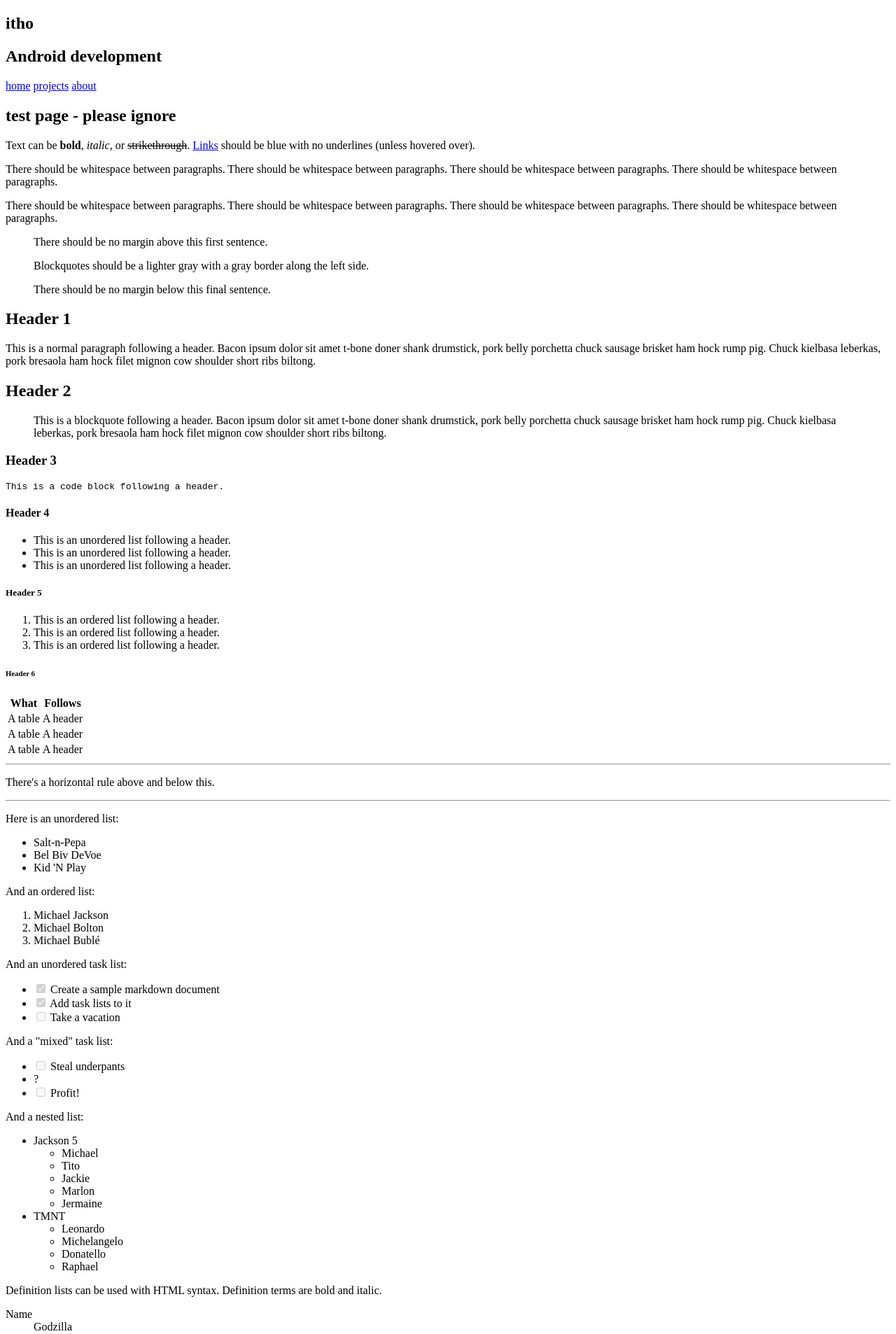
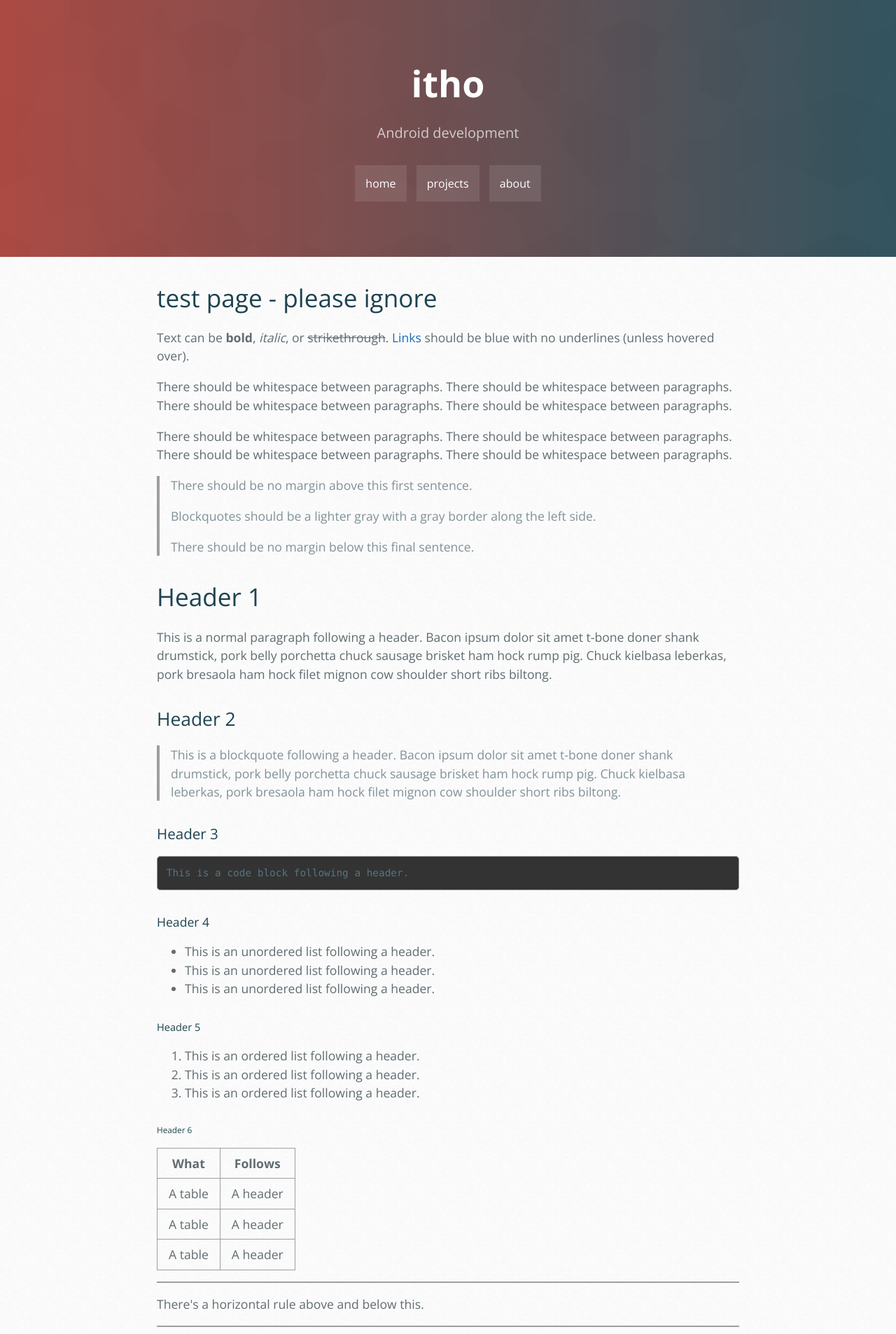
Before and after one commit to itho/itho.github.io, a Jekyll site: the page built from test/index.html, in a window 1280 px wide. Shown: the top 1906 px of the page at 70% size. Built offline with Jekyll 4.4.1, drawn with Linux system fonts in a browser that asks for light colours; some web fonts are replaced.

Commit message:
Updated to sass

```diff
--- a/_includes/head.html
+++ b/_includes/head.html
@@ -9,8 +9,8 @@
   <link href='https://fonts.googleapis.com/css?family=Open+Sans:400,700' rel='stylesheet' type='text/css'>
   <link href='https://fonts.googleapis.com/css?family=Droid+Sans+Mono' rel='stylesheet' type='text/css'>
   <!-- favicon & stylesheets -->
-  <link rel="icon" type="image/png" href="/resources/images/favicon.ico">
-  <link rel="stylesheet" href="/resources/css/site.css">
+  <link rel="icon" type="image/png" href="/images/favicon.ico">
+  <link rel="stylesheet" href="/css/site.css">
   <!-- title -->
   <title>{{ page.title }}</title>
 </head>
--- a/resources/sass/main.css
+++ b/_sass/main.scss
@@ -1,3 +1,7 @@
+// This is a partial.
+// It lies in <source>/_sass, just waiting to be imported.
+// It does not contain the YAML front matter and has no corresponding output file in the built site.
+
 * {
   box-sizing: border-box;
 }
@@ -10,7 +14,7 @@ body {
   line-height: 1.5;
   color: #606c71;
   background: #e1e1e1;
-  background: url(/resources/images/theme/cream_dust.png) repeat 0 0;
+  background: url(/images/theme/cream_dust.png) repeat 0 0;
 }
 
 a {
@@ -60,7 +64,7 @@ a:hover {
   background: #1D4350; /* fallback for old browsers */
   background: -webkit-linear-gradient(to left, #1D4350 , #A43931); /* Chrome 10-25, Safari 5.1-6 */
   background: linear-gradient(to left, #1D4350 , #A43931); /* W3C, IE 10+/ Edge, Firefox 16+, Chrome 26+, Opera 12+, Safari 7+ */
-  background-image:  url(/resources/images/theme/congruent_pentagon_10.png), linear-gradient(to left, #1D4350 , #A43931); /* W3C */
+  background-image:  url(/images/theme/congruent_pentagon_10.png), linear-gradient(to left, #1D4350 , #A43931); /* W3C */
 }
 
 @media screen and (min-width: 64em) {
--- a/resources/sass/monokai.css
+++ b/_sass/monokai.scss
@@ -1,4 +1,7 @@
-/* https://github.com/richleland/pygments-css */
+// This is a partial.
+// It lies in <source>/_sass, just waiting to be imported.
+// It does not contain the YAML front matter and has no corresponding output file in the built site.
+// https://github.com/richleland/pygments-css
 .highlight .hll { background-color: #49483e }
 .highlight .c   { color: #75715e }  /* Comment */
 .highlight .err { color: #960050; background-color: #1e0010 } /* Error */
--- a/resources/sass/normalize.css
+++ b/_sass/reset.scss
@@ -1,3 +1,7 @@
+// This is a partial.
+// It lies in <source>/_sass, just waiting to be imported.
+// It does not contain the YAML front matter and has no corresponding output file in the built site.
+
 /*! normalize.css v3.0.2 | MIT License | git.io/normalize */
 
 /**
--- /dev/null
+++ b/css/site.scss
@@ -0,0 +1,8 @@
+---
+# this ensures Jekyll reads the file to be transformed into CSS later
+# only Main files contain this front matter, not partials.
+---
+
+@import "reset";
+@import "monokai";
+@import "main";
```
Also changed, not shown: images/favicon.ico (renamed from resources/images/favicon.ico), images/github/octocat-icon.png (renamed from resources/images/github/octocat-icon.png), images/github/tar-gz-icon.png (renamed from resources/images/github/tar-gz-icon.png), images/github/zip-icon.png (renamed from resources/images/github/zip-icon.png), images/itho-logo-small.png (renamed from resources/images/itho-logo-small.png), images/theme/_source.txt (renamed from resources/images/theme/_source.txt), images/theme/congruent_pentagon_10.png (renamed from resources/images/theme/congruent_pentagon_10.png), images/theme/cream_dust.png (renamed from resources/images/theme/cream_dust.png), resources/css/site.css (deleted), 6 other files.
